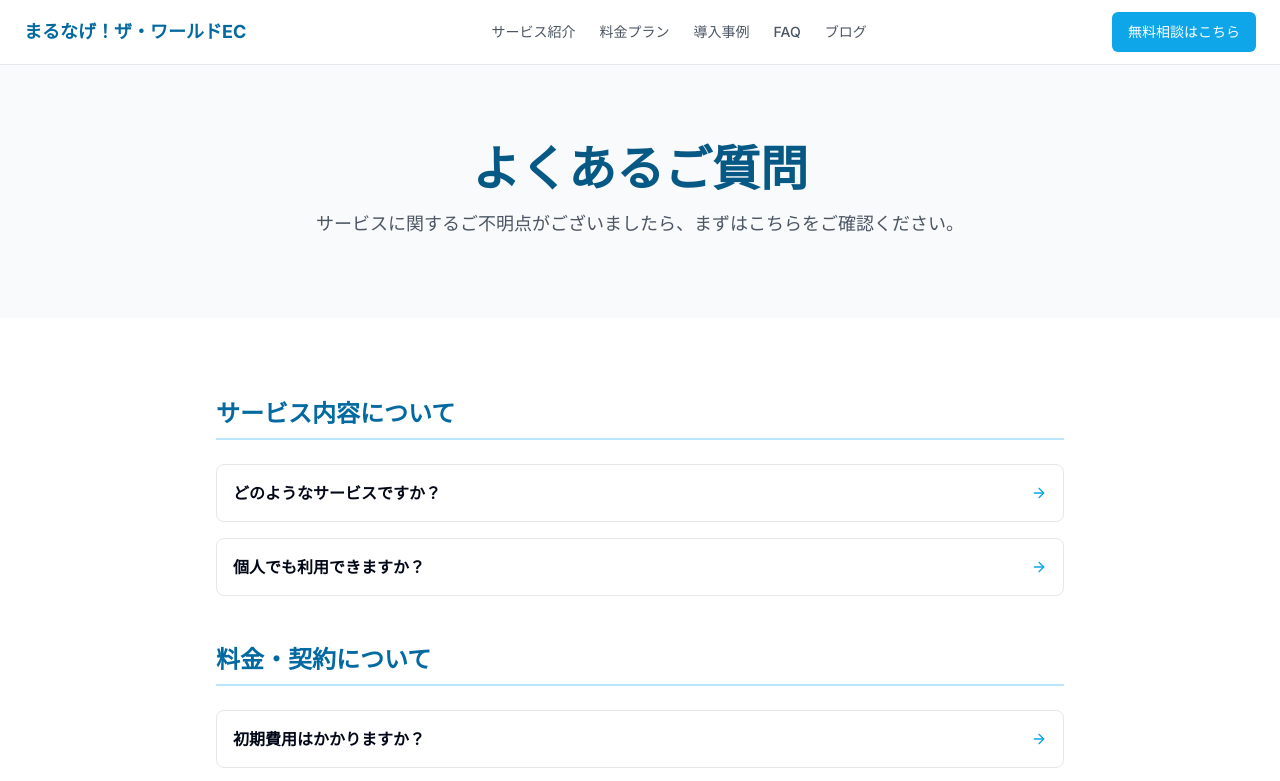
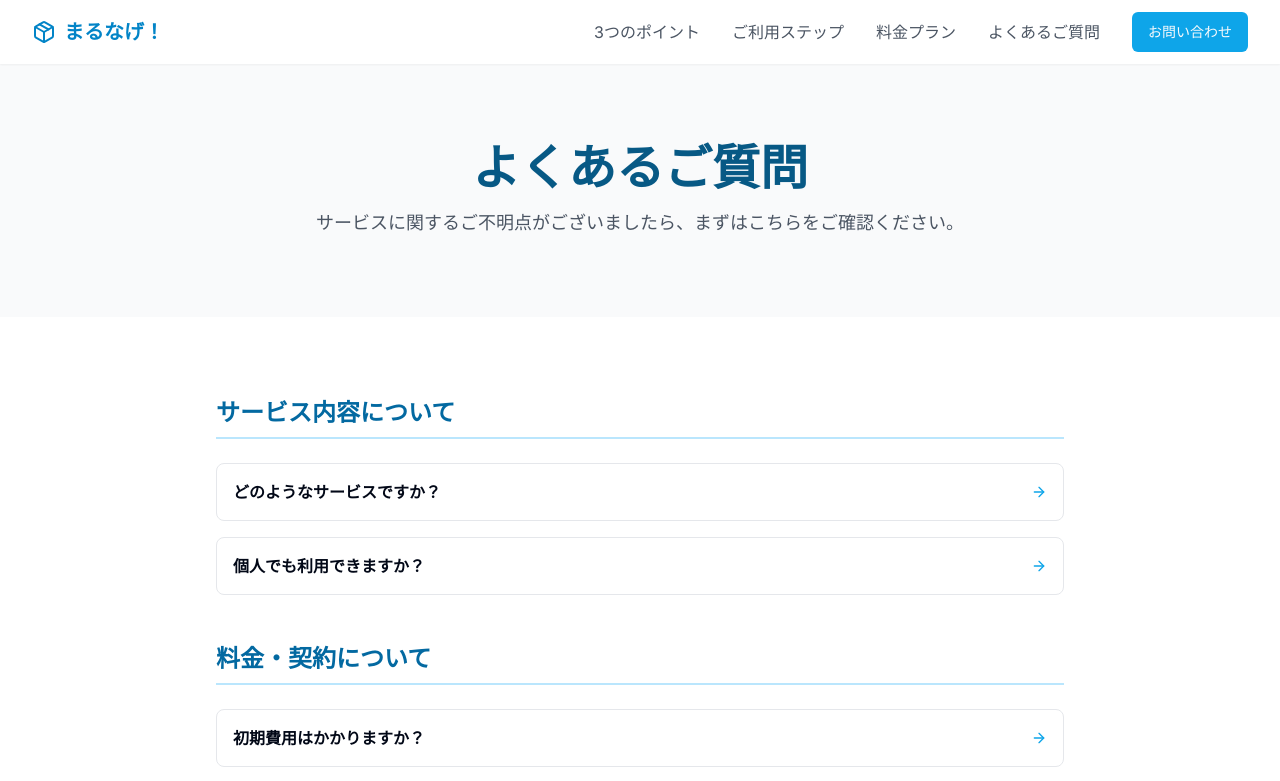
Before and after one commit to hubport-japan/one-stop-worldec, a Next.js app: page /faq in a window 1280 px wide. Shown: the top 781 px of the page. Built offline with nearby package versions, Linux system fonts and the light colour scheme.

Commit message:
レスポンシブ対応

```diff
--- a/src/app/page.tsx
+++ b/src/app/page.tsx
@@ -21,11 +21,11 @@ function HeroSection() {
           initial={{ opacity: 0, y: 20 }}
           animate={{ opacity: 1, y: 0 }}
           transition={{ duration: 0.5 }}
-          className="text-4xl md:text-5xl font-bold mb-4 text-shadow-lg"
+          className="text-3xl md:text-5xl font-bold mb-4 text-shadow-lg"
         >
           海外仕入れから国内配送まで、海外物販はぜんぶおまかせ！
         </motion.h1>
-        <p className="text-lg md:text-xl mb-8 leading-relaxed text-shadow-md">
+        <p className="text-base md:text-xl mb-8 leading-relaxed text-shadow-md">
           <strong>まるなげ！ザ・ワールドEC</strong>（海外輸出入支援） は、<br />
           面倒な配送管理・利益計算・在庫管理をまるっとサポート。<br />
           面倒な手配や計算はもう必要なし！
@@ -46,9 +46,9 @@ function HeroSection() {
 function FeaturesSection() {
   return (
     <section className="py-20 px-6 max-w-6xl mx-auto text-center">
-      <h2 className="text-3xl font-bold text-sky-700">まるなげ！が選ばれる3つのポイント</h2>
-      <p className="text-lg text-gray-600 mt-4 mb-12">事業を加速させる、シンプルで強力な機能</p>
-      <div className="grid md:grid-cols-3 gap-8">
+      <h2 className="text-2xl md:text-3xl font-bold text-sky-700">まるなげ！が選ばれる3つのポイント</h2>
+      <p className="text-base md:text-lg text-gray-600 mt-4 mb-12">事業を加速させる、シンプルで強力な機能</p>
+      <div className="grid grid-cols-1 md:grid-cols-3 gap-8">
         {features.map((feature) => {
           const Icon = feature.icon;
           return (
@@ -85,8 +85,8 @@ function FeaturesSection() {
 function HowToUseSection() {
   return (
     <section className="bg-sky-50 py-20 px-6">
-      <h2 className="text-3xl font-bold text-center text-sky-700 mb-12">ご利用はカンタン4ステップ！</h2>
-      <div className="max-w-5xl mx-auto grid md:grid-cols-4 gap-8">
+      <h2 className="text-2xl md:text-3xl font-bold text-center text-sky-700 mb-12">ご利用はカンタン4ステップ！</h2>
+      <div className="max-w-5xl mx-auto grid grid-cols-1 sm:grid-cols-2 md:grid-cols-4 gap-8">
         {howToUseSteps.map((s) => (
           <Card key={s.id} className="text-center border-none shadow-lg bg-white hover:shadow-xl transition-shadow duration-300">
             <CardContent className="py-8">
@@ -104,8 +104,8 @@ function HowToUseSection() {
 function PricingSection() {
   return (
     <section className="py-20 px-6 max-w-6xl mx-auto">
-      <h2 className="text-3xl font-bold text-center text-sky-700 mb-12">荷受手数料0円・国内配送手数料0円で、明朗会計！</h2>
-      <div className="grid md:grid-cols-3 gap-8">
+      <h2 className="text-2xl md:text-3xl font-bold text-center text-sky-700 mb-12">荷受手数料0円・国内配送手数料0円で、明朗会計！</h2>
+      <div className="grid grid-cols-1 md:grid-cols-3 gap-8">
         {pricingPlans.map((p) => (
           <Card key={p.id} className="text-center border-none bg-gradient-to-br from-sky-50 to-sky-100 shadow-lg hover:shadow-2xl transition-all duration-300">
             <CardContent className="py-10">
@@ -126,8 +126,8 @@ function PricingSection() {
 function CtaSection() {
   return (
     <section className="bg-gradient-to-r from-sky-600 to-sky-400 text-white text-center py-20 px-6">
-      <h2 className="text-3xl font-bold mb-4">海外輸入を、もっとやさしく。</h2>
-      <p className="mb-8 text-lg leading-relaxed">むずかしいことはナシ！<br />管理・配送・損益計算まで、全部“まるなげ”しちゃおう。</p>
+      <h2 className="text-2xl md:text-3xl font-bold mb-4">海外輸入を、もっとやさしく。</h2>
+      <p className="mb-8 text-base md:text-lg leading-relaxed">むずかしいことはナシ！<br />管理・配送・損益計算まで、全部“まるなげ”しちゃおう。</p>
       <div className="flex justify-center gap-4 flex-wrap">
         <Button size="lg" className="bg-white text-sky-600 hover:bg-sky-50 font-semibold">無料相談する</Button>
         <Button size="lg" variant="secondary" className="border border-white text-white hover:bg-white hover:text-sky-600">資料をもらう</Button>
--- a/src/components/layout/Header.tsx
+++ b/src/components/layout/Header.tsx
@@ -1,32 +1,72 @@
+"use client";
+
+import { useState } from "react";
+import Link from "next/link";
 import { Button } from "@/components/ui/button";
-import Link from "next/link";
+import { Menu, X, Package } from "lucide-react";
 
 const navLinks = [
-  { href: "/service", label: "サービス紹介" },
-  { href: "/plan", label: "料金プラン" },
-  { href: "/case-study", label: "導入事例" },
-  { href: "/faq", label: "FAQ" },
-  { href: "/blog", label: "ブログ" },
+  { href: "/#features", label: "3つのポイント" },
+  { href: "/#how-to-use", label: "ご利用ステップ" },
+  { href: "/#pricing", label: "料金プラン" },
+  { href: "/faq", label: "よくあるご質問" },
 ];
 
 export function Header() {
+  const [isMenuOpen, setIsMenuOpen] = useState(false);
+
   return (
-    <header className="bg-white/80 backdrop-blur-sm sticky top-0 z-50 w-full border-b">
-      <div className="container h-16 flex items-center justify-between mx-auto px-6">
-        <Link href="/" className="font-bold text-lg text-sky-700">
-          まるなげ！ザ・ワールドEC
+    <header className="bg-white/80 backdrop-blur-sm shadow-sm sticky top-0 z-50">
+      <div className="max-w-7xl mx-auto px-4 sm:px-6 lg:px-8">
+        <div className="flex justify-between items-center h-16">
+          <div className="flex-shrink-0">
+            <Link href="/" className="flex items-center gap-2 text-xl font-bold text-sky-600">
+              <Package />
+              <span>まるなげ！</span>
             </Link>
-        <nav className="hidden md:flex items-center gap-6 text-sm font-medium">
+          </div>
+          {/* Desktop Menu */}
+          <div className="hidden md:flex md:items-center md:space-x-8">
             {navLinks.map((link) => (
               <Link key={link.href} href={link.href} className="text-gray-600 hover:text-sky-600 transition-colors">
                 {link.label}
               </Link>
             ))}
-        </nav>
-        <Button asChild className="bg-sky-500 hover:bg-sky-600 text-white">
-          <Link href="/contact">無料相談はこちら</Link>
+            <Button asChild className="bg-sky-500 hover:bg-sky-600">
+              <Link href="/contact">お問い合わせ</Link>
             </Button>
           </div>
+          {/* Mobile Menu Button */}
+          <div className="md:hidden">
+            <Button onClick={() => setIsMenuOpen(!isMenuOpen)} variant="ghost" size="icon">
+              {isMenuOpen ? <X className="h-6 w-6" /> : <Menu className="h-6 w-6" />}
+            </Button>
+          </div>
+        </div>
+      </div>
+
+      {/* Mobile Menu */}
+      {isMenuOpen && (
+        <div className="md:hidden absolute top-16 left-0 w-full bg-white shadow-lg">
+          <div className="px-2 pt-2 pb-3 space-y-1 sm:px-3">
+            {navLinks.map((link) => (
+              <Link
+                key={link.href}
+                href={link.href}
+                className="block px-3 py-2 rounded-md text-base font-medium text-gray-700 hover:text-sky-600 hover:bg-gray-50"
+                onClick={() => setIsMenuOpen(false)}
+              >
+                {link.label}
+              </Link>
+            ))}
+          </div>
+          <div className="px-4 pb-4">
+            <Button asChild className="w-full bg-sky-500 hover:bg-sky-600">
+              <Link href="/contact">お問い合わせ</Link>
+            </Button>
+          </div>
+        </div>
+      )}
     </header>
   );
 }
```
Lines whose indentation alone changed are shown as unchanged.
